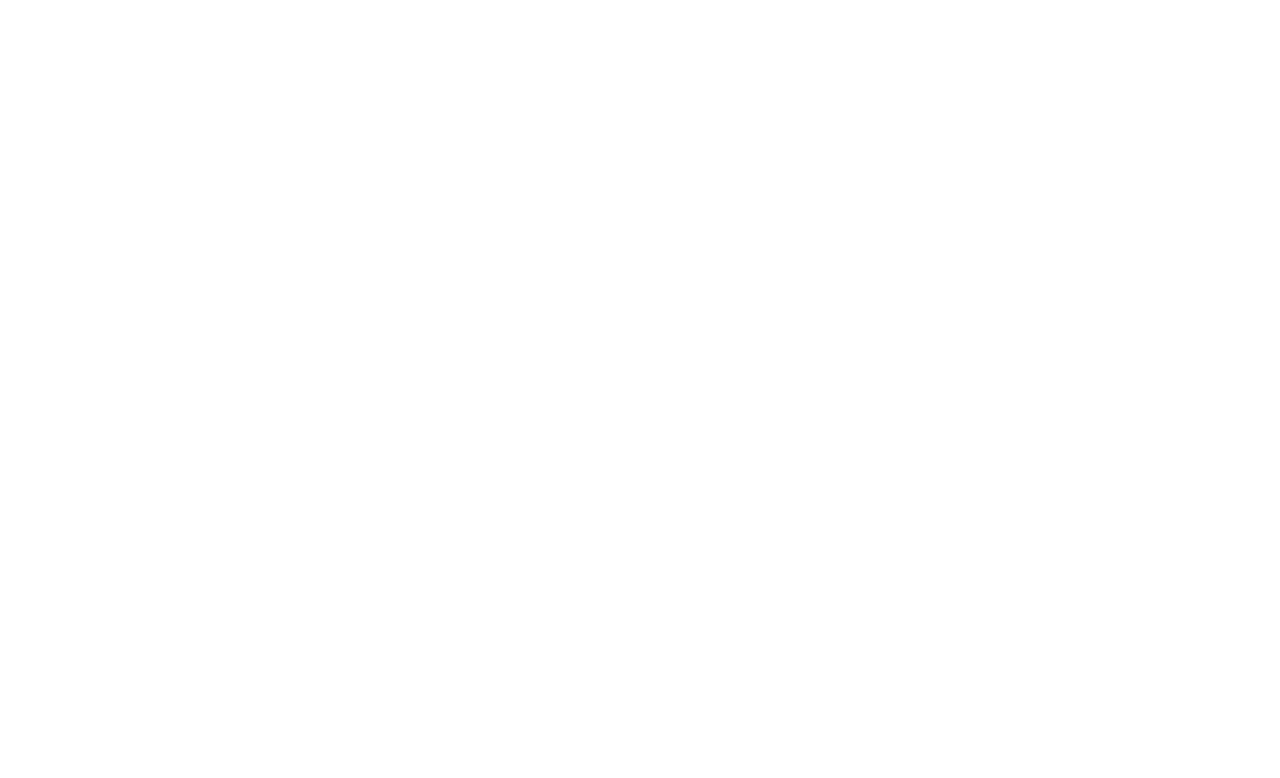
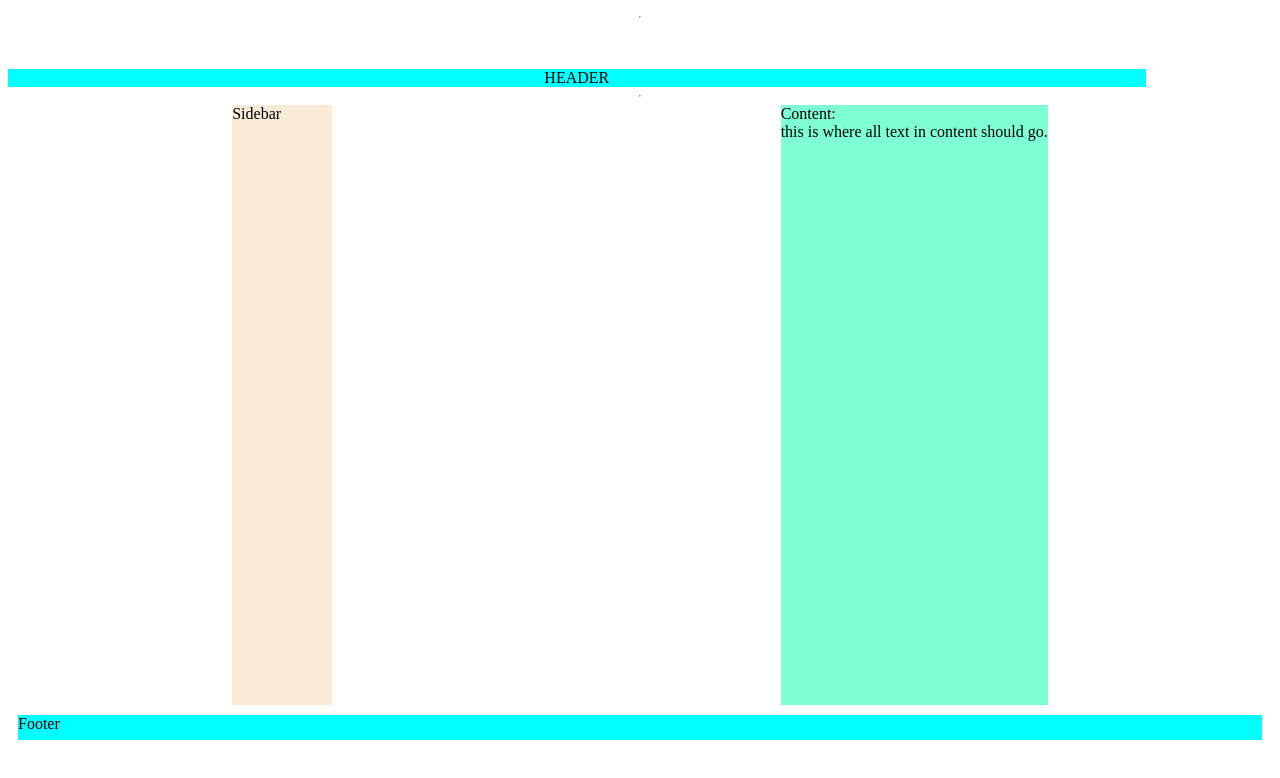
Before and after one commit to Pedrofer98/proj-website, a plain HTML site: page index.html in a window 1280 px wide. Drawn offline with Linux system fonts and the light colour scheme.

Commit message:
finished.

```diff
--- a/index.html
+++ b/index.html
@@ -1,12 +1,32 @@
 <!DOCTYPE html>
 <html>
+
     <head>
+        <link rel="stylesheet" href="style.css">
+        <hr>
     </head>
     <h1>
 
     </h1>
 
     <body>
+        <header>HEADER</header>
+        <hr>
+        <div class="grid">
+
+            <div class="sidebar">Sidebar</div>
+
+
+            <div class="content">Content:
+                <br id="actualCont">this is where all text in content should go. <br/>
+
+            </div>
+
+
+
+
+        </div>
+       <footer id="footer">Footer</footer>
 
     </body>
 
--- a/style.css
+++ b/style.css
@@ -0,0 +1,37 @@
+body {
+    display: flex;
+    flex-direction: column;
+}
+header {
+    background-color: aqua;
+    width: 90%;
+   display: flex;
+    justify-content: center;
+}
+
+.grid{
+    display: flex;
+    justify-content: space-around;
+}
+
+.sidebar{
+    background-color: antiquewhite;
+    height: 600px;
+    width: 100px;
+    display: flex;
+    justify-content: flex-start;
+}
+.content{
+    background-color: aquamarine;
+}
+#contentCont {
+    display: flex;
+}
+#footer {
+    background-color: aqua;
+    display: flex;
+    justify-content: flex-start;
+    margin: 10px;
+    height: 25px;
+
+}
```
